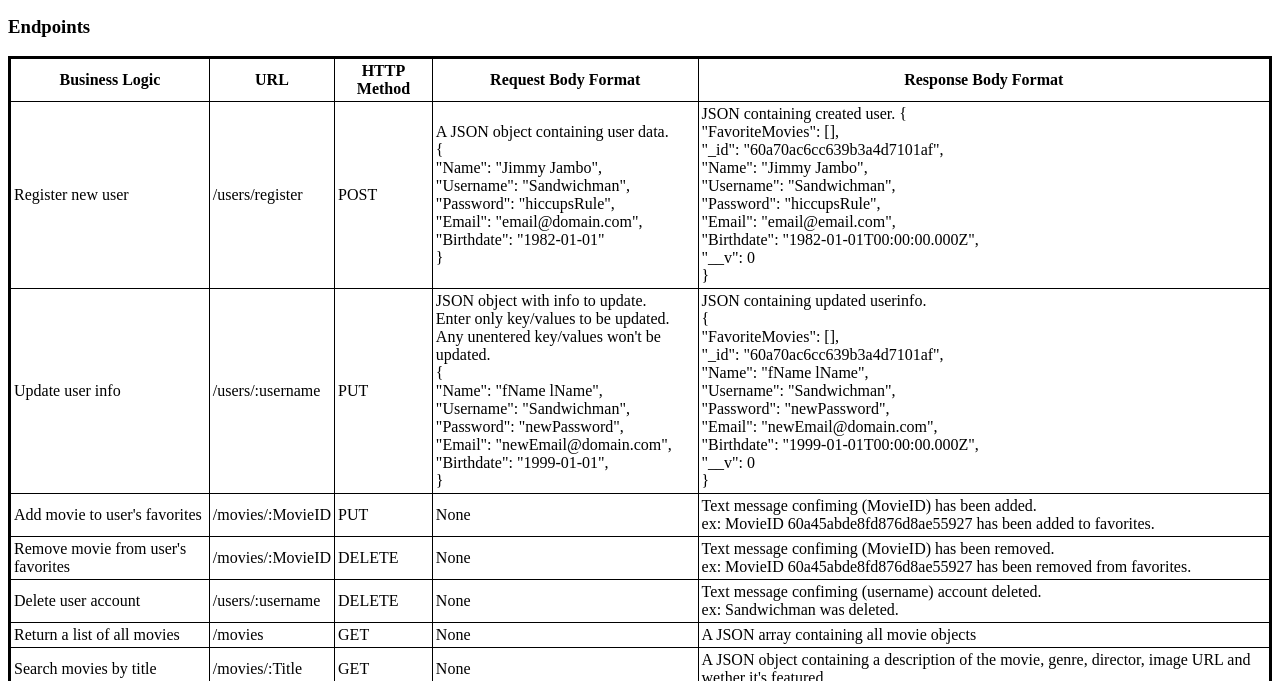
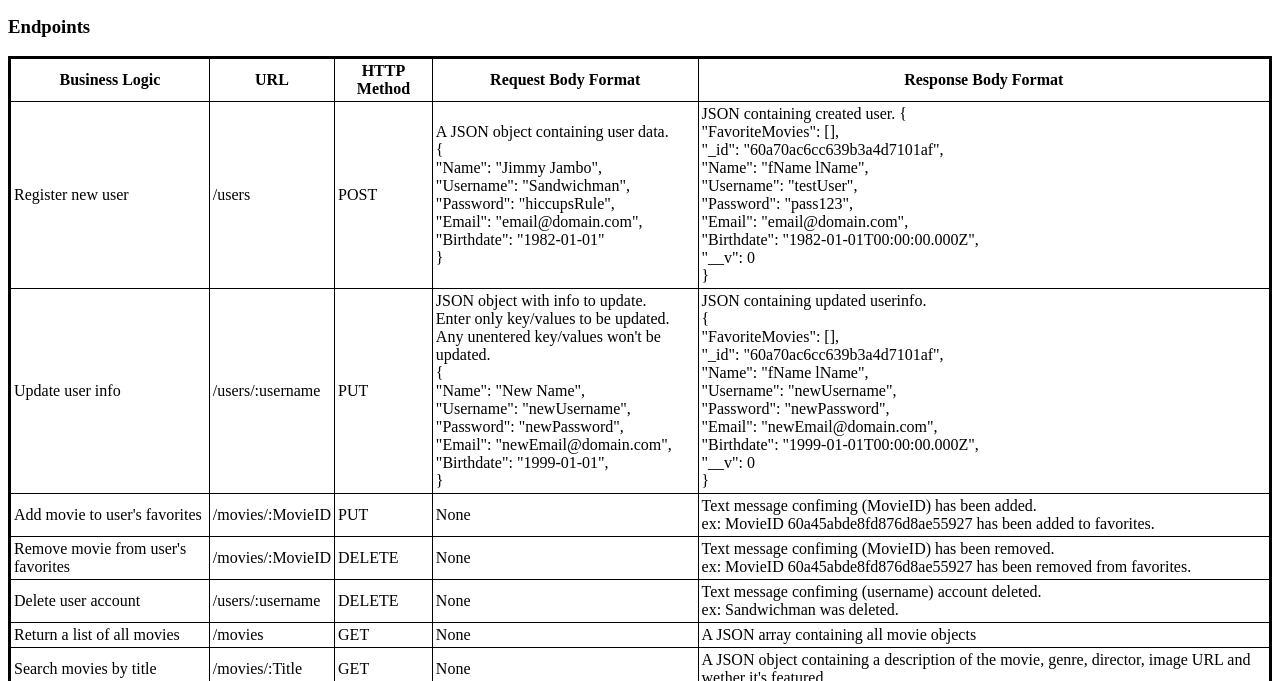
Before and after one commit to klbeg/movie-api, a website: page public/documentation.html in a window 1280 px wide. Shown: the part 119-800 px from the top of the page. Drawn offline with Linux system fonts and the light colour scheme.

Commit message:
auth.js & models.js: -added comments
documentation.html:
-changed innacurate endpoints, cleaned up descriptions.

```diff
--- a/auth.js
+++ b/auth.js
@@ -4,6 +4,7 @@ const jwt = require('jsonwebtoken'),
 const jwtSecret = 'your_jwt_secret';
 require('./passport');
 
+//  generated user token
 let generateJWTToken = (user) => {
   return jwt.sign(user, jwtSecret, {
     subject: user.Username,
@@ -13,6 +14,8 @@ let generateJWTToken = (user) => {
 };
 
 // Post Login
+//  upon successful login, user token is generated and a json of the user with
+//  the new token is returned
 module.exports = (router) => {
   router.post('/login', (req, res) => {
     passport.authenticate('local', { session: false }, (error, user, info) => {
--- a/models.js
+++ b/models.js
@@ -1,6 +1,7 @@
 const mongoose = require('mongoose'),
   bcrypt = require('bcrypt');
 
+//  defines model of movies to match pre-existing data in mongodb
 let movieSchema = mongoose.Schema({
   Title: { type: String, required: true },
   Description: { type: String, required: true },
@@ -17,6 +18,7 @@ let movieSchema = mongoose.Schema({
   Featured: Boolean,
 });
 
+//  defines the model for users to match pre-existing data in mongodb
 let userSchema = mongoose.Schema({
   Name: { type: String, required: false },
   Username: { type: String, required: true },
@@ -26,10 +28,12 @@ let userSchema = mongoose.Schema({
   FavoriteMovies: [{ type: mongoose.Schema.Types.ObjectId, ref: 'Movie' }],
 });
 
+//  stores password in it's hashed form to user object
 userSchema.statics.hashPassword = (password) => {
   return bcrypt.hashSync(password, 10);
 };
 
+//  upon login, checks entered password against it's hashed version
 userSchema.methods.validatePassword = function (password) {
   return bcrypt.compareSync(password, this.Password);
 };
--- a/public/documentation.html
+++ b/public/documentation.html
@@ -38,7 +38,7 @@
       </tr>
       <tr>
         <td>Register new user</td>
-        <td>/users/register</td>
+        <td>/users</td>
         <td>POST</td>
         <td>
           A JSON object containing user data. <br />
@@ -55,10 +55,10 @@
           { <br>
             "FavoriteMovies": [], <br>
             "_id": "60a70ac6cc639b3a4d7101af", <br>
-            "Name": "Jimmy Jambo", <br>
-            "Username": "Sandwichman",  <br>
-            "Password": "hiccupsRule",  <br>
-            "Email": "email@email.com", <br>
+            "Name": "fName lName", <br>
+            "Username": "testUser",  <br>
+            "Password": "pass123",  <br>
+            "Email": "email@domain.com", <br>
             "Birthdate": "1982-01-01T00:00:00.000Z", <br>
             "__v": 0 <br>
           }
@@ -73,8 +73,8 @@
           Enter only key/values to be updated.  <br>
           Any unentered key/values won't be updated. <br>
           { <br>
-            "Name": "fName lName", <br>
-            "Username": "Sandwichman", <br>
+            "Name": "New Name", <br>
+            "Username": "newUsername", <br>
             "Password": "newPassword", <br>
             "Email": "newEmail@domain.com", <br>
             "Birthdate": "1999-01-01", <br>
@@ -86,7 +86,7 @@
             "FavoriteMovies": [], <br>
             "_id": "60a70ac6cc639b3a4d7101af", <br>
             "Name": "fName lName", <br>
-            "Username": "Sandwichman", <br>
+            "Username": "newUsername", <br>
             "Password": "newPassword", <br>
             "Email": "newEmail@domain.com", <br>
             "Birthdate": "1999-01-01T00:00:00.000Z", <br>
```
